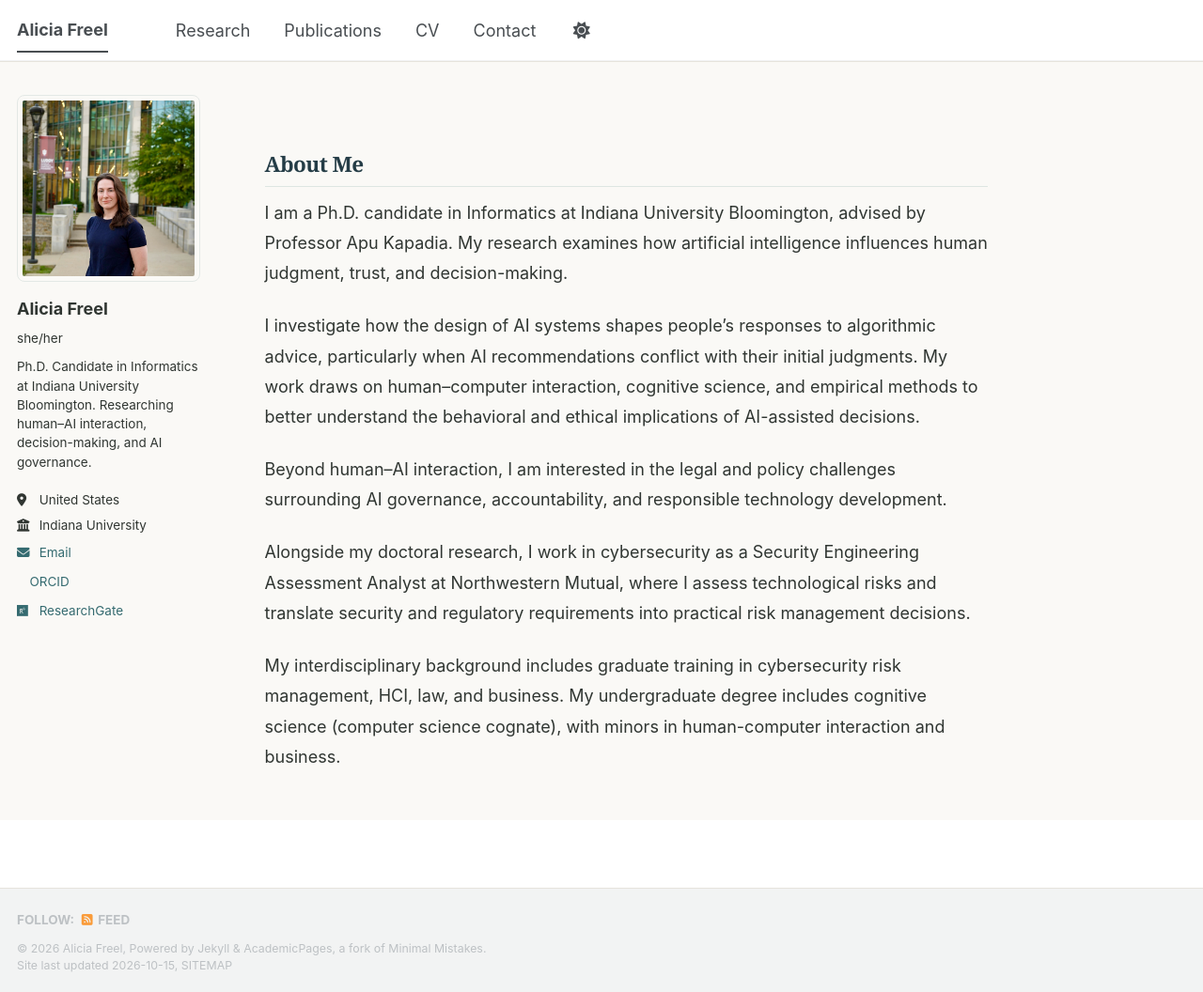
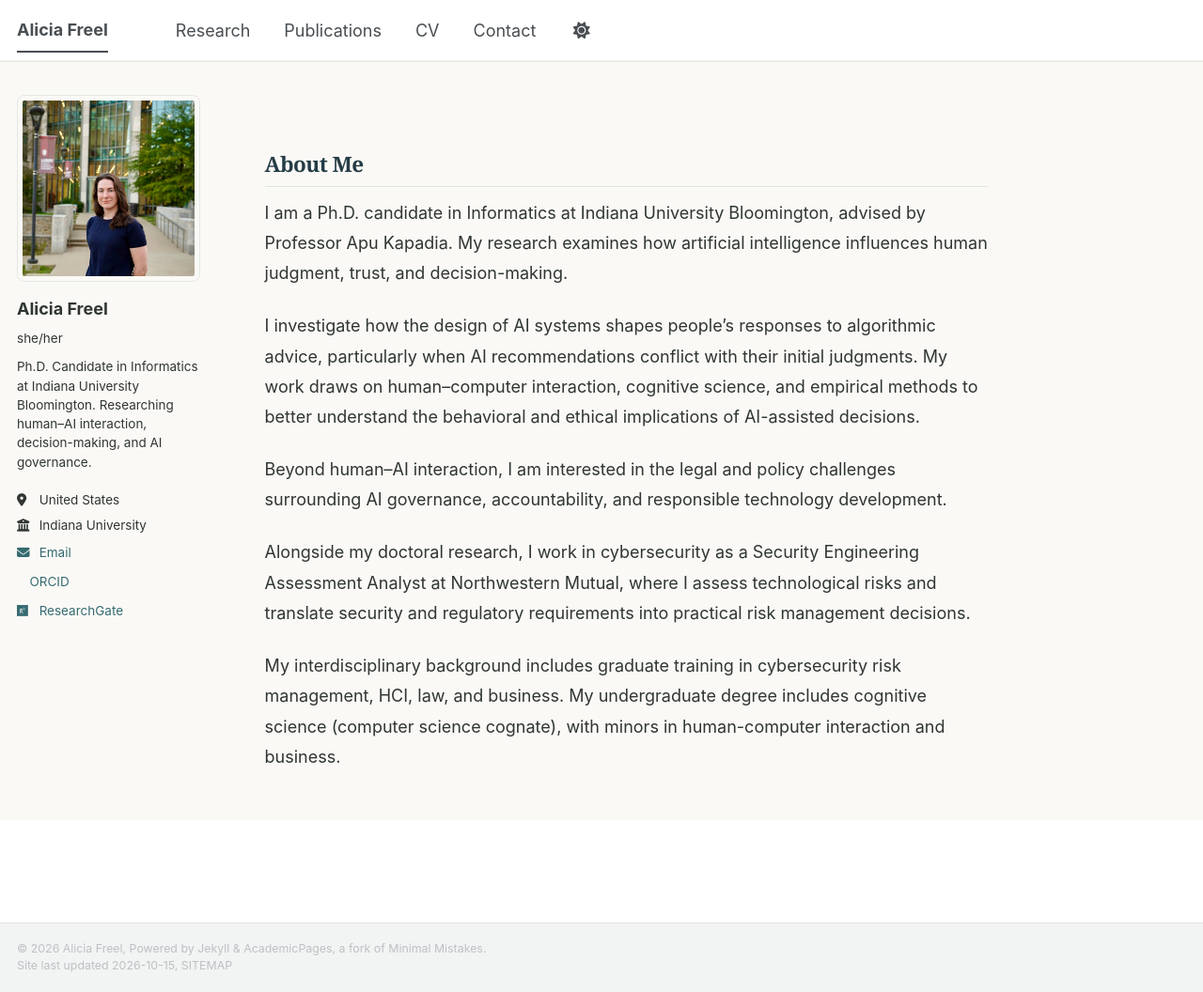
Before and after one commit to anfreel/anfreel.github.io, a Jekyll site: the page built from _pages/about.md, in a window 1280 px wide and 1056 px high. Shown: the whole window at 94% size. Built offline with Jekyll 4.4.1, drawn with Linux system fonts in a browser that asks for light colours; a style sheet for code colours, icons or effects is not loaded.

Commit message:
Update main.scss

```diff
--- a/assets/css/main.scss
+++ b/assets/css/main.scss
@@ -128,3 +128,9 @@ body {
 .page__content h2 {
   border-bottom-color: #DDE6E2;
 }
+
+
+/* Hide footer follow and RSS links */
+.page__footer-follow {
+  display: none !important;
+}
```
